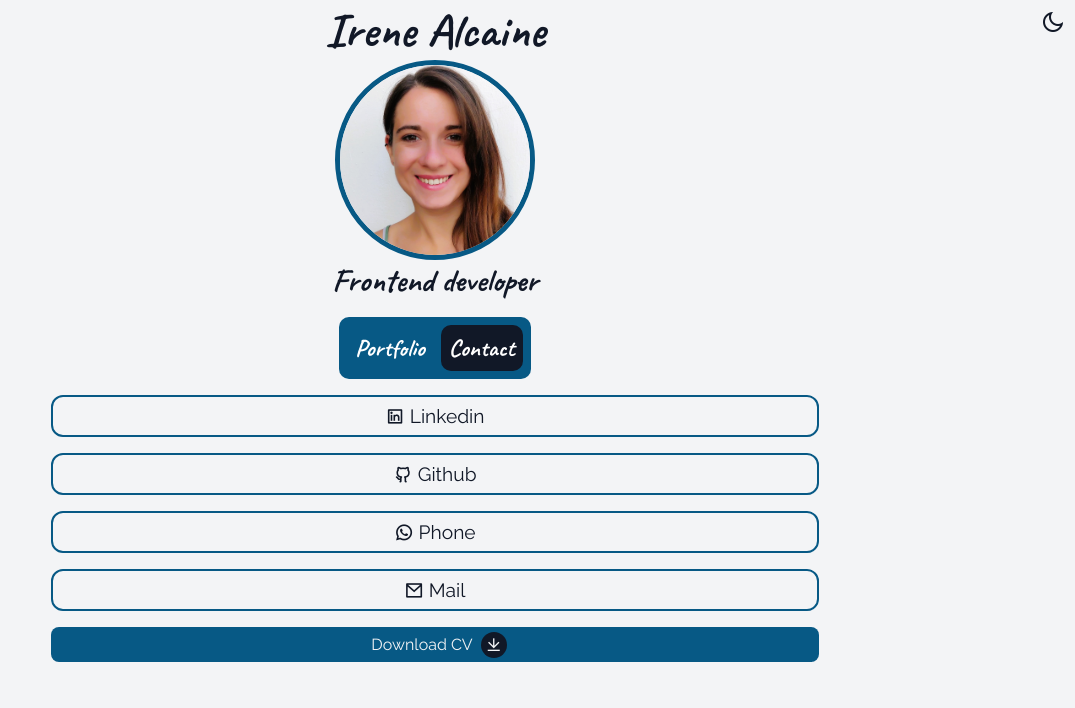
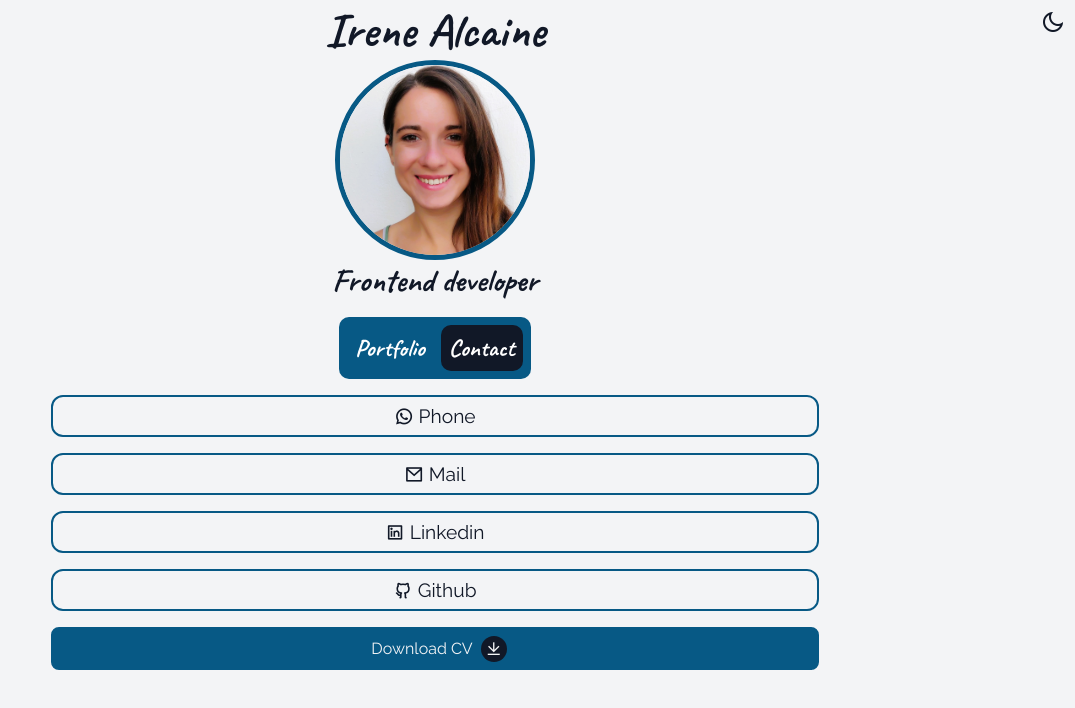
Before and after one commit to irenealcaine/portfolio-minimalist, a website built with Vite: page index.html in a window 1280 px wide. Both pictures are taken after a click on the button "Contact". Shown: the whole page, without its empty margins (205-1280 px from the left). Built offline with nearby package versions, Linux system fonts and the light colour scheme; files whose address does not match are found by name.

Commit message:
changed some styles

```diff
--- a/index.html
+++ b/index.html
@@ -21,31 +21,6 @@
       <img src="./src/images/me.jpg" alt="" class="photo">
       <h2 class="ocupation">Frontend developer</h2>
     </header>
-
-
-    <!-- <div class="contact">
-      <div class="social-media">
-        <a href="https://www.linkedin.com/in/irenealcaine/" target="_blank" class="">
-          <i class="ri-linkedin-box-line"></i>
-        </a>
-        <a href="https://github.com/irenealcaine" target="_blank" class="">
-          <i class="ri-github-line"></i>
-        </a>
-        <a href="https://api.whatsapp.com/send?phone=346298821291&text=Hello, more information!" target="_blank"
-          class="">
-          <i class="ri-whatsapp-line"></i>
-        </a>
-        <a href="mailto:irenealcainealvarez@gmail.com" target="_blank" class="">
-          <i class="ri-mail-line"></i>
-        </a>
-      </div>
-
-      <div class="buttons">
-        <a download="" href="./src/pdf/CV_Irene_Alcaine.pdf" class="CV-button">
-          Download CV <i class="ri-download-line"></i>
-        </a>
-      </div>
-    </div> -->
 
     <main>
       <section>
@@ -112,14 +87,7 @@
           <div data-content id="contact">
 
             <div class="">
-              <a href="https://www.linkedin.com/in/irenealcaine/" target="_blank" class="">
-                <i class="ri-linkedin-box-line"></i>
-                <p>Linkedin</p>
-              </a>
-              <a href="https://github.com/irenealcaine" target="_blank" class="">
-                <i class="ri-github-line"></i>
-                <p>Github</p>
-              </a>
+
               <a href="https://api.whatsapp.com/send?phone=346298821291&text=Hello, more information!" target="_blank"
                 class="">
                 <i class="ri-whatsapp-line"></i>
@@ -128,6 +96,15 @@
               <a href="mailto:irenealcainealvarez@gmail.com" target="_blank" class="">
                 <i class="ri-mail-line"></i>
                 <p>Mail</p>
+              </a>
+
+              <a href="https://www.linkedin.com/in/irenealcaine/" target="_blank" class="">
+                <i class="ri-linkedin-box-line"></i>
+                <p>Linkedin</p>
+              </a>
+              <a href="https://github.com/irenealcaine" target="_blank" class="">
+                <i class="ri-github-line"></i>
+                <p>Github</p>
               </a>
             </div>
 
@@ -141,12 +118,6 @@
       </a>
     </div>
 
-
-    <!-- <footer class="">
-
-      <h4 class="">irenealcainealvarez@gmail.com <br> (+34) 629 88 21 29</h4>
-
-    </footer> -->
   </div>
 
 
--- a/style.css
+++ b/style.css
@@ -112,6 +112,11 @@ header>img{
   margin-left: 0.5rem;
   border-radius: 100%;
   padding: 5px;
+  transition: all 0.5s ease-in-out;
+}
+
+.CV-button:hover>i::before{
+  background-color: #075985
 }
 
 .CV-button{
@@ -123,6 +128,13 @@ header>img{
   justify-content: center;
   align-items: center;
   width: 100%;
+  border:4px solid #075985;
+  transition: all 0.5s ease-in-out;
+}
+
+.CV-button:hover{
+  background-color:  #111827;
+  border:4px solid #075985;
 }
 
 /* tabs */
@@ -231,7 +243,7 @@ ul>button:hover{
 }
 
 #contact>div>a:hover{
-  background-color: #111827;
+  background-color: #075985;
   font-size: 1.5rem;
   color:#f3f4f6
 }
```
